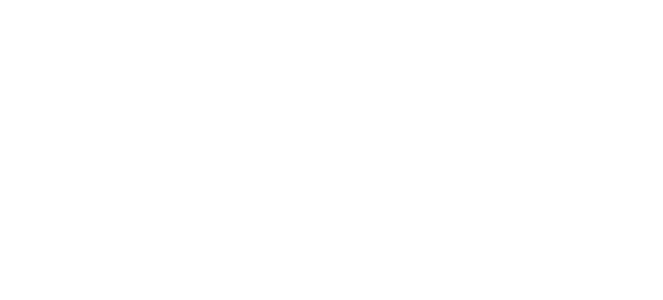
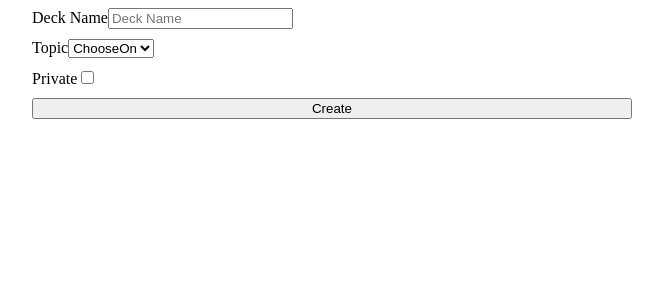
Before and after one commit to Code-the-Dream-School/ee-prac-team4-front, a React (Create React App) app: page /create-deck in a window 1280 px wide. Before the commit this address had no page. Shown: the top 300 px of the page, without its empty margins (308-971 px from the left). Built offline with nearby package versions, Linux system fonts and the light colour scheme; the HTML template or start-up script is replaced by a standard one.

Commit message:
deck functionality updates

```diff
--- a/src/App.js
+++ b/src/App.js
@@ -5,7 +5,7 @@ import LoginPage from "./pages/login/LoginPage";
 import Home from "./pages/home/Home";
 import Resources from "./pages/resources/Resources";
 import FlashCards from "./pages/flashcards/FlashCards";
-import DeckCreation from "./pages/deck/Deck";
+import Deck from "./pages/deck/Deck";
 import FlashCardForm from "./pages/deck/FlashcardForm";
 
 function App() {
@@ -16,8 +16,8 @@ function App() {
         <Route path="/register" element={<Register />} />
         <Route path="/login" element={<LoginPage />} />
         <Route path="/resources" element={<Resources />} />
-        <Route path="/createDeck" element={<DeckCreation />} />
-        <Route path="/createCard" element={<FlashCardForm />} />
+        <Route path="/create-deck" element={<Deck />} />
+        <Route path="/create-card" element={<FlashCardForm />} />
         <Route path="/resources" element={<Resources/>}/>
         <Route path="/flashcards" element={<FlashCards />} />
       </Routes>
--- a/src/pages/deck/Deck.js
+++ b/src/pages/deck/Deck.js
@@ -9,19 +9,19 @@ const DECK_DATA = {
   topic: "",
   subtopic: "",
 };
-function DeckCreation() {
+function Deck() {
   const [deck, setDeckData] = useState(DECK_DATA);
   let navigate = useNavigate();
 
   const redirect = (id) => {
     //TODO: send redirect to new route
     console.log(id);
-    navigate("/createCard");
+    navigate("/create-card");
   };
 
   return (
-    <DeckForm deckData={deck} handleDeck={setDeckData} onSaveDeck={redirect} />
+    <DeckForm deck={deck} setDeckData={setDeckData} onSaveDeck={redirect} />
   );
 }
 
-export default DeckCreation;
+export default Deck;
--- a/src/pages/deck/DeckForm.js
+++ b/src/pages/deck/DeckForm.js
@@ -2,12 +2,38 @@ import React from "react";
 import ALL_TOPICS from "./../../constant";
 import "./Deck.css";
 
-function DeckForm({ deckData, handleDeck, onSaveDeck }) {
-  const handleSaveDeck = () => {
-    //TODO: back logic here
-    console.log("deckData", deckData);
+function DeckForm({ deck, setDeckData, onSaveDeck }) {
+
+
+    let token = "eyJhbGciOiJIUzI1NiIsInR5cCI6IkpXVCJ9.eyJ1c2VySWQiOiI2NTRjMWUzMTczNGExMjg4NTJmMWY3OGQiLCJpYXQiOjE3MDE1NDM0ODIsImV4cCI6MTcwMTYyOTg4Mn0.n98iQmGFSe1ChRgAXnluW5b5iuPzM7lu6qxhKDqVBP8"
+    async function handleSaveDeck (e) {
+          e.preventDefault();
+          try {
+              const response = await fetch(`http://localhost:8000/api/v1/deck`, {
+                  method: "POST",
+                  headers: {
+                      "Content-Type": "application/json",
+                      "Authorization": `Bearer ${token}`
+                  },
+                  body: JSON.stringify(deck),
+              });
+
+              const data = await response.json();
+                console.log(data)
+              if (data) {
+                  // navigate("/");
+              }
+              if (data.error || data.status !== 200) {
+                  throw new Error(`HTTP error! Status: ${response.status}`);
+              }
+          } catch (error) {
+              console.error("Error during login:", error);
+          }
+
+
+      console.log("deckData", deck);
     //TODO: send deck data and id from db
-    onSaveDeck(deckData);
+    onSaveDeck(deck);
   };
 
   return (
@@ -18,8 +44,8 @@ function DeckForm({ deckData, handleDeck, onSaveDeck }) {
           type="text"
           name="title"
           placeholder="Deck Name"
-          value={deckData.title}
-          onChange={(e) => handleDeck({ ...deckData, title: e.target.value })}
+          value={deck.title}
+          onChange={(e) => setDeckData({ ...deck, title: e.target.value })}
         />
       </label>
 
@@ -29,14 +55,14 @@ function DeckForm({ deckData, handleDeck, onSaveDeck }) {
           name="topic"
           id="mainTopic"
           onChange={(e) =>
-            handleDeck({
-              ...deckData,
+              setDeckData({
+              ...deck,
               topic: e.target.value,
               subtopic: ALL_TOPICS[e.target.value][0],
             })
           }
         >
-          {deckData.topic ? null : <option value="">ChooseOn</option>}
+          {deck.topic ? null : <option value="">ChooseOn</option>}
           {Object.keys(ALL_TOPICS).map((topic, idx) => {
             return (
               <option key={idx} value={topic}>
@@ -47,17 +73,17 @@ function DeckForm({ deckData, handleDeck, onSaveDeck }) {
         </select>
       </label>
 
-      {deckData.topic ? (
+      {deck.topic ? (
         <label htmlFor="subTopic">
           Sub Topic
           <select
             name="subTopic"
             id="subTopic"
             onChange={(e) =>
-              handleDeck({ ...deckData, subtopic: e.target.value })
+                setDeckData({ ...deck, subtopic: e.target.value })
             }
           >
-            {ALL_TOPICS[deckData.topic].map((subtopic, idx) => {
+            {ALL_TOPICS[deck.topic].map((subtopic, idx) => {
               return (
                 <option key={idx} value={subtopic}>
                   {subtopic}
@@ -72,9 +98,9 @@ function DeckForm({ deckData, handleDeck, onSaveDeck }) {
         Private
         <input
           type="checkbox"
-          checked={deckData.isPublic}
+          checked={deck.isPublic}
           onChange={(e) =>
-            handleDeck({ ...deckData, isPublic: !deckData.isPublic })
+              setDeckData({ ...deck, isPublic: !deck.isPublic })
           }
         />
       </label>
```
